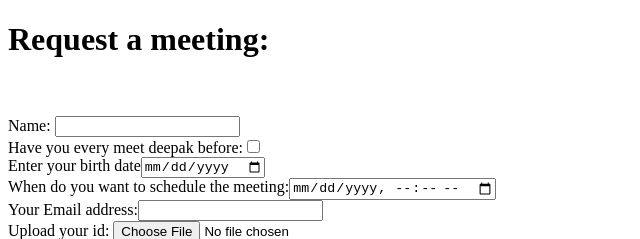
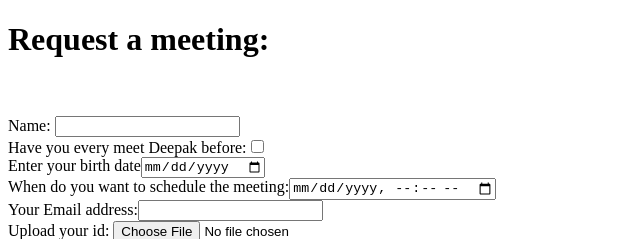
Before and after one commit to deepak170898/malik, a plain HTML site: page meeting_form.html in a window 1280 px wide. Shown: the top 239 px of the page, 0-640 px from the left. Drawn offline with Linux system fonts and the light colour scheme.

Commit message:
Update meeting_form.html

```diff
--- a/meeting_form.html
+++ b/meeting_form.html
@@ -20,7 +20,7 @@
     <br><br>
     <label for="">Name:</label> <input type="text" name="" value="">
     <br>
-    <label for="">Have you every meet deepak before:</label><input type="checkbox" name="Name" value="">
+    <label for="">Have you every meet Deepak before:</label><input type="checkbox" name="Name" value="">
     <br>
     <label for="">Enter your birth date</label><input type="date" name="DOB:" value="">
     <br>
```
